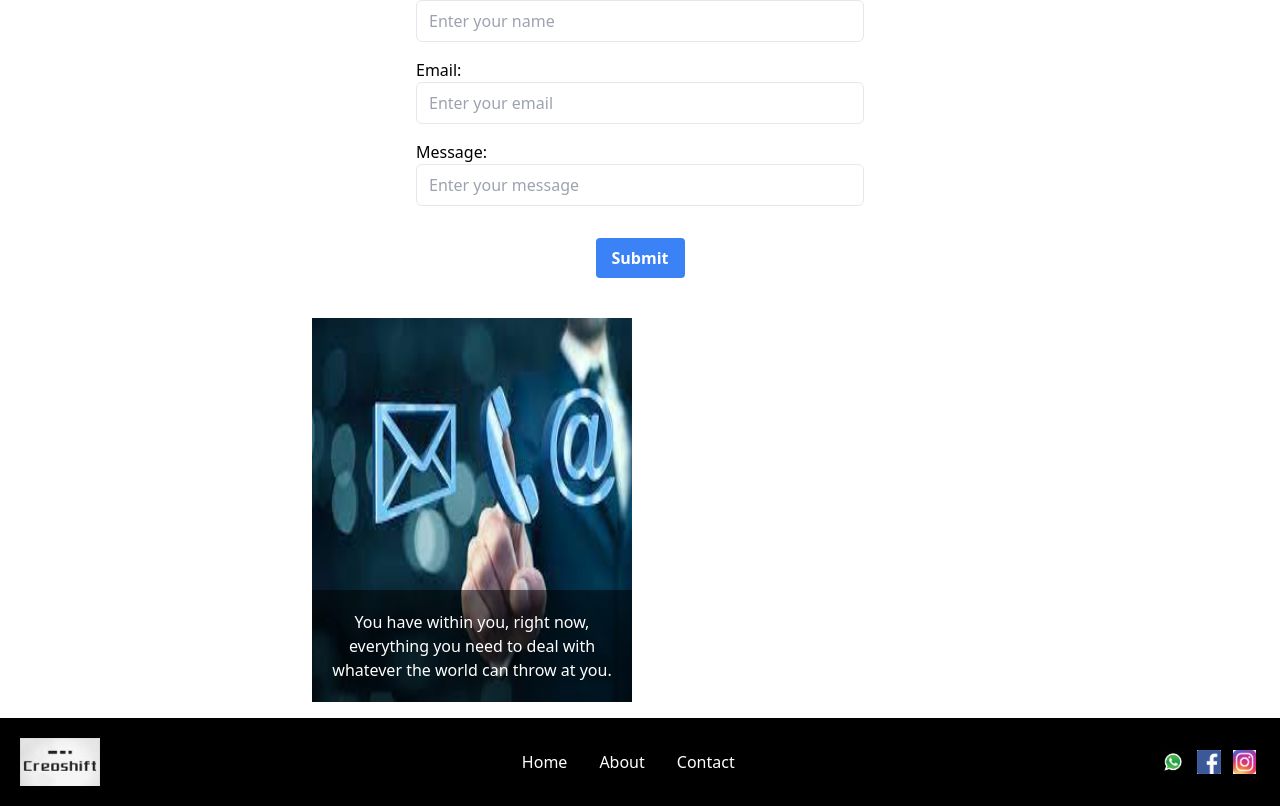
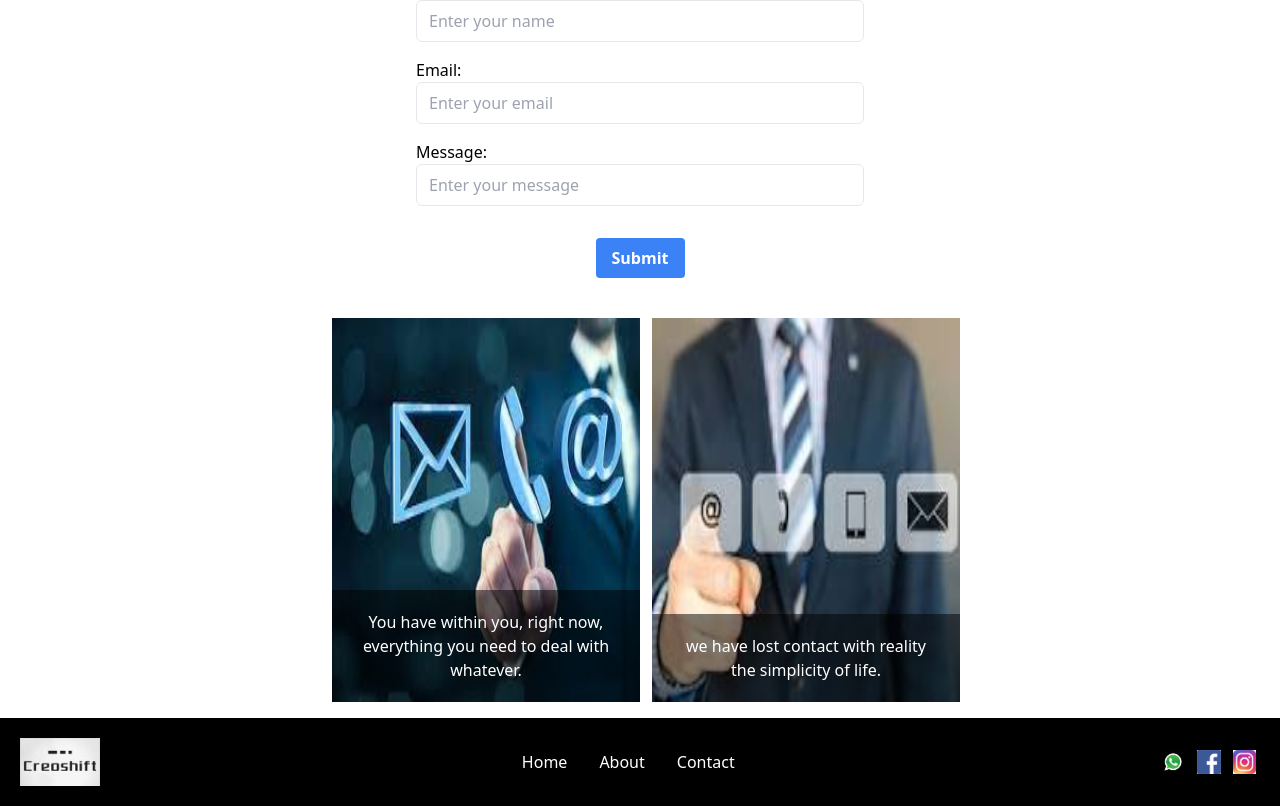
Before and after one commit to Joseph6655/nextjs-test3, a Next.js app: page /contact in a window 1280 px wide. Shown: the part 1024-1830 px from the top of the page. Built offline with nearby package versions, Linux system fonts and the light colour scheme.

Commit message:
new changes

```diff
--- a/src/comps/SectionImage.js
+++ b/src/comps/SectionImage.js
@@ -5,7 +5,7 @@ const SectionImage = ({ imageSource, cardContent }) => {
     <section className="section-image mt-10">
       <div className="container mx-auto">
         <div className="flex flex-col md:flex-row items-center justify-center">
-          <div className="image-container mx-6 mb-6 md:mb-4 md:w-80 relative" style={{ marginRight: '0' }}>
+          <div className="image-container mx-3 mb-6 md:mb-4 md:w-80 relative" style={{ marginRight: '0' }}>
             <img src={imageSource} alt="Image" className="w-full h-auto md:w-96 md:h-96" />
             <div className="card-content absolute bottom-0 left-0 w-full bg-black bg-opacity-50 p-5 text-white text-center">
               {cardContent}
--- a/src/pages/about.js
+++ b/src/pages/about.js
@@ -21,7 +21,7 @@ const AboutPage = () => {
         <title>About page</title>
       </Head>
       <Banner imageSource="/about.png" cardContent="Welcome to About page" textColor="text-blue-500"/>
-      <div className="grid grid-cols-1 ml-20 mr-20 md:grid-cols-2 gap-0 md:w-1/2 justify-center" style={{ width: '35em', margin: '0 auto'}}>
+      <div className="grid grid-cols-1 ml-20 mr-20 md:grid-cols-2 gap-0 md:w-1/2 justify-center  " style={{margin: '0 auto'}}>
   {imagesData.map((data, index) => (
     <SectionImage key={index} imageSource={data.imageSource} cardContent={data.cardContent} className="w-full max-w-sm mx-auto" />
   ))}
--- a/src/pages/contact.js
+++ b/src/pages/contact.js
@@ -8,7 +8,8 @@ import Form from '@/comps/Form';
 
 const ContactPage = () => {
   const imagesData = [
-    { imageSource: '/contactus1.jpg' , cardContent: 'You have within you, right now, everything you need to deal with whatever the world can throw at you.' },
+    { imageSource: '/contactus1.jpg' , cardContent: 'You have within you, right now, everything you need to deal with whatever.' },
+    { imageSource: '/contact3.png' , cardContent: 'we have lost contact with reality the simplicity of life.' }
 
 
   ];
@@ -21,11 +22,11 @@ const ContactPage = () => {
       </Head>
       <Banner imageSource="/contact.png" cardContent="Welcome to Contact page" />
       <Form/>
-      <div className="grid grid-cols-1 ml-20 mr-20 md:grid-cols-2 gap-0 justify-center" style={{ width: '45em', margin: '0 auto'}}  >
-        {imagesData.map((data, index) => (
-          <SectionImage key={index} imageSource={data.imageSource} cardContent={data.cardContent} />
-        ))}
-      </div>
+      <div className="grid grid-cols-1 ml-20 mr-20 md:grid-cols-2 gap-0 md:w-1/2 justify-center md: " style={{margin: '0 auto'}}>
+  {imagesData.map((data, index) => (
+    <SectionImage key={index} imageSource={data.imageSource} cardContent={data.cardContent} className="w-full max-w-sm mx-auto" />
+  ))}
+</div>
 
       <Footer/>
     </div>
--- a/src/pages/index.js
+++ b/src/pages/index.js
@@ -20,11 +20,12 @@ const HomePage = () => {
       </Head>
       <Banner imageSource="/banner.png" cardContent="Welcome to Home page" />
       <Form/>
-      <div className= "grid grid-cols-1 ml-20 mr-20 md:grid-cols-2 gap-0 md:w-1/2 sm:w-full justify-center" style={{ width: '35em', margin: '0 auto'}} >
-  {imagesData.map((data, index) => (
-    <SectionImage key={index} imageSource={data.imageSource} cardContent={data.cardContent} className="md:w-1/2 sm:w-full" />
-  ))}
-</div>
+
+      <div className="grid grid-cols-1 ml-20 mr-20 md:grid-cols-2 gap-0 md:w-1/2 justify-center "style={{margin: '0 auto'}}>
+       {imagesData.map((data, index) => (
+        <SectionImage key={index} imageSource={data.imageSource} cardContent={data.cardContent} className="w-full max-w-sm mx-auto" />
+        ))}
+     </div>
       <Footer/>
     </div>
   );
```
Also changed, not shown: public/contact3.png (added).
